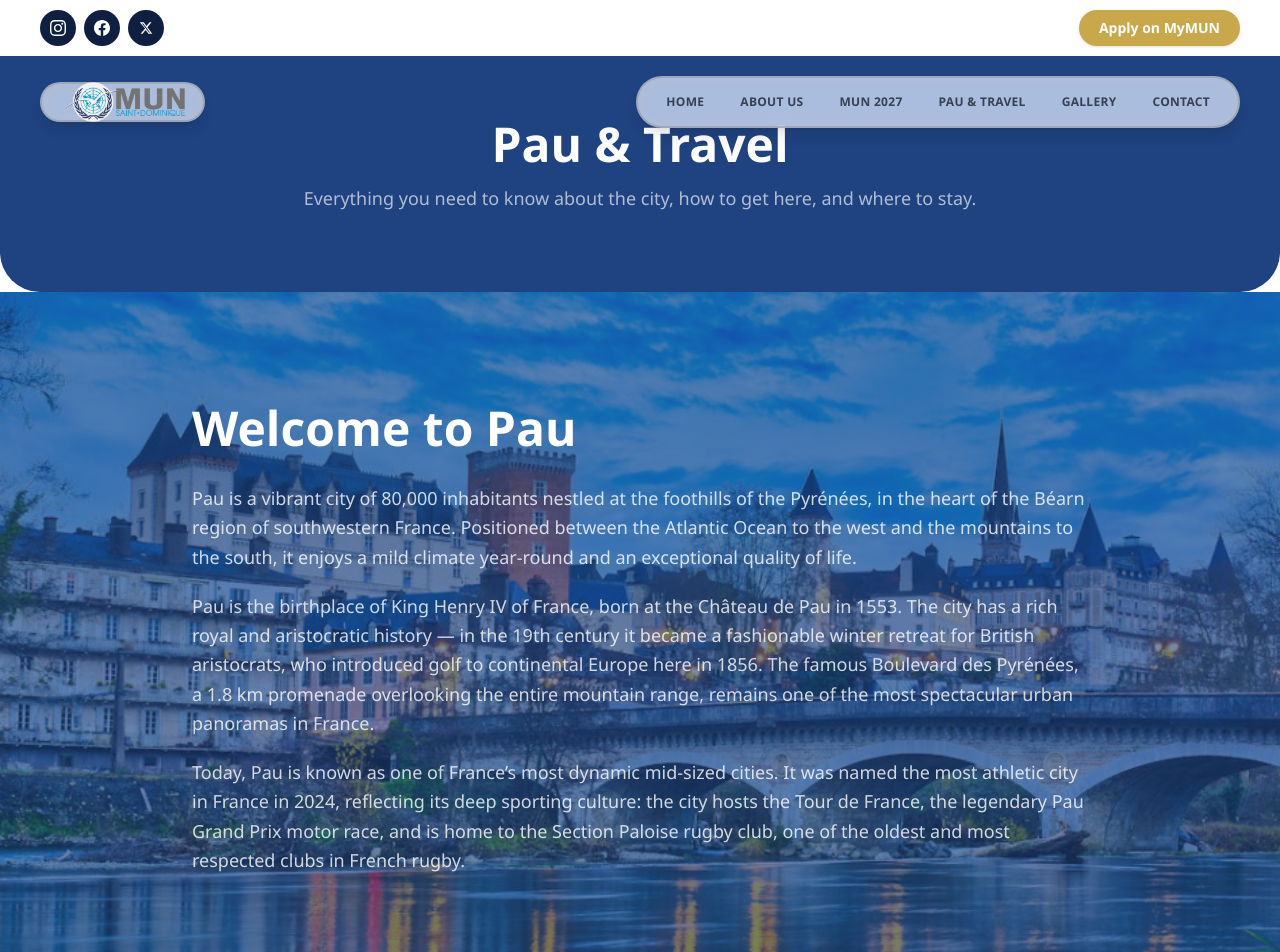
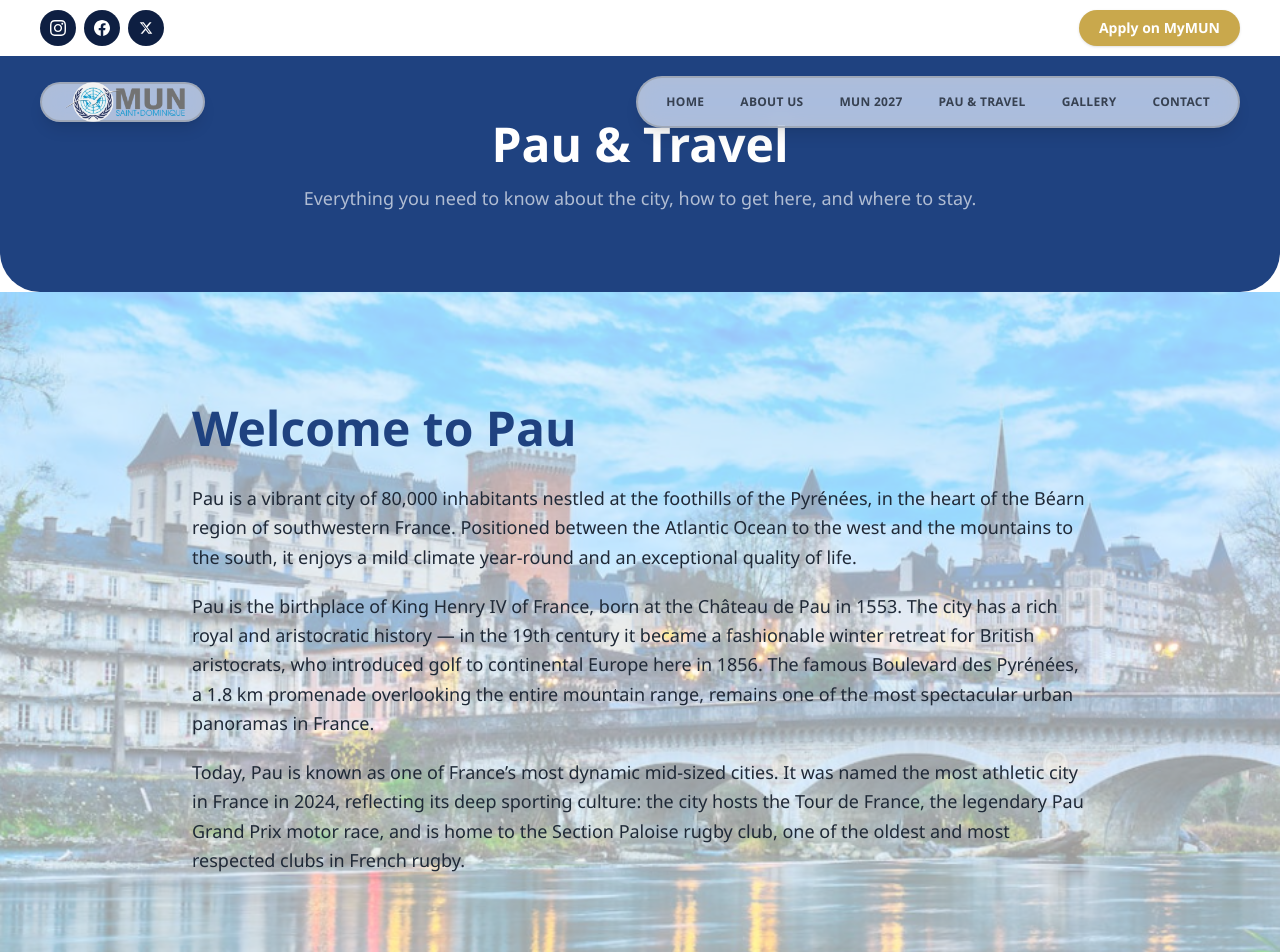
Before and after one commit to gastongabaixtucf8/projet-MUN-saintdo, a Next.js app: page /pau in a window 1280 px wide. Shown: the top 952 px of the page. Built offline with nearby package versions, Linux system fonts and the light colour scheme.

Commit message:
auto-save

```diff
--- a/app/pau/page.tsx
+++ b/app/pau/page.tsx
@@ -77,13 +77,13 @@ export default function PauPage() {
       </section>
 
       {/* About Pau */}
-      <section className="relative py-28 px-6 overflow-hidden rounded-b-[2rem] bg-navy">
+      <section className="relative py-28 px-6 overflow-hidden rounded-b-[2rem]">
         <div className="absolute inset-0">
           <Image src="/images/pau.jpg" alt="Pau" fill className="object-cover opacity-40" />
         </div>
-        <div className="relative z-10 max-w-4xl mx-auto text-white">
-          <h2 className="text-4xl sm:text-5xl font-bold mb-8">Welcome to Pau</h2>
-          <div className="space-y-5 text-white/80 text-lg leading-relaxed">
+        <div className="relative z-10 max-w-4xl mx-auto">
+          <h2 className="text-4xl sm:text-5xl font-bold mb-8 text-navy">Welcome to Pau</h2>
+          <div className="space-y-5 text-gray-800 text-lg leading-relaxed">
             <p>
               Pau is a vibrant city of 80,000 inhabitants nestled at the foothills of the Pyrénées, in the heart of
               the Béarn region of southwestern France. Positioned between the Atlantic Ocean to the west and the
```
